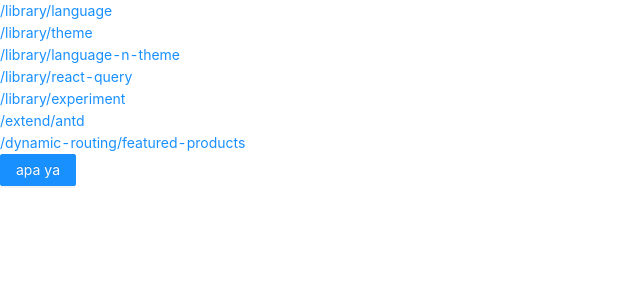
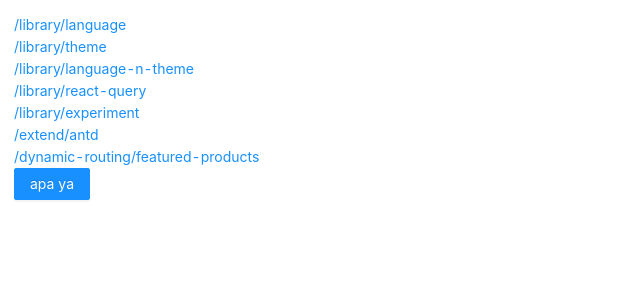
Before and after one commit to Harriet27/Layout-Language-Theme, a React (Create React App) app: page /extend/antd in a window 1280 px wide. Shown: the top 300 px of the page, without its empty margins (0-640 px from the left). Built offline with nearby package versions, Linux system fonts and the light colour scheme.

Commit message:
added layout component

```diff
--- /dev/null
+++ b/src/components/Layouts/MainLayout.js
@@ -0,0 +1,14 @@
+import React from 'react';
+import Header from "../header";
+import "../../App.css";
+
+const Experiment = ({ children }) => {
+    return (
+        <div className='App'>
+            <Header />
+            {children}
+        </div>
+    );
+};
+
+export default Experiment;
--- a/src/pages/antd.js
+++ b/src/pages/antd.js
@@ -1,13 +1,12 @@
 import React from 'react';
+import MainLayout from "../components/Layouts/MainLayout";
 import Button from '../atomics/atoms/Button';
-import Header from "../components/header";
 
 const TesAntd = () => {
   return (
-    <div>
-      <Header />
+    <MainLayout>
       <Button name='apa ya' type='primary' />
-    </div>
+    </MainLayout>
   );
 };
 
--- a/src/pages/bothLT.js
+++ b/src/pages/bothLT.js
@@ -36,6 +36,7 @@ const LanguangeTheme = () => {
     return (
         <div style={styles.app}>
             <Header />
+            <br />
             <LanguageSwitch
                 value={context.locale}
                 onChange={context.selectLanguage}
--- a/src/pages/experiment.js
+++ b/src/pages/experiment.js
@@ -1,5 +1,5 @@
 import React, { useEffect, useRef, useState } from 'react';
-import Header from "../components/header";
+import MainLayout from "../components/Layouts/MainLayout";
 import "../App.css";
 
 const Experiment = () => {
@@ -11,8 +11,7 @@ const Experiment = () => {
     }, [inputValue]);
 
     return (
-        <div className='App'>
-            <Header />
+        <MainLayout>
             <div style={{ marginTop: '1rem' }}>
                 <input
                     type="text"
@@ -22,7 +21,7 @@ const Experiment = () => {
                 <h2>Current Value: {inputValue}</h2>
                 <h2>Previous Value: {previousInputValue.current}</h2>
             </div>
-        </div>
+        </MainLayout>
     );
 };
 
--- a/src/pages/featuredProducts.js
+++ b/src/pages/featuredProducts.js
@@ -1,7 +1,7 @@
 import React, { useState, useEffect } from 'react';
 import { Link } from 'react-router-dom';
 import axios from 'axios';
-import Header from "../components/header";
+import MainLayout from "../components/Layouts/MainLayout";
 import "../App.css";
 
 const FeaturedProducts = () => {
@@ -22,8 +22,7 @@ const FeaturedProducts = () => {
     };
 
     return (
-        <div>
-            <Header />
+        <MainLayout>
             <h1>Featured Products</h1>
             <div className='item-container'>
                 {products.map((product) => (
@@ -37,7 +36,7 @@ const FeaturedProducts = () => {
                     </div>
                 ))}
             </div>
-        </div>
+        </MainLayout>
     );
 };
 
--- a/src/pages/language.js
+++ b/src/pages/language.js
@@ -4,14 +4,13 @@ import "../App.css";
 import LanguageSwitch from "../components/languageSwitch";
 import { Context } from "../helper/language/languageProvider";
 import { FormattedMessage } from "react-intl";
-import Header from "../components/header";
+import MainLayout from "../components/Layouts/MainLayout";
 
 const Lang = (props) => {
     const context = useContext(Context);
 
     return (
-        <div className="App">
-            <Header />
+        <MainLayout>
             <header className="App-header">
                 <img src={logo} className="App-logo" alt="logo" style={{ height: "200px" }} />
 
@@ -47,9 +46,8 @@ const Lang = (props) => {
                     values={{ blogName: "A.N.H" }}
                 />
                 {/* .CONTENT */}
-
             </header>
-        </div>
+        </MainLayout>
     );
 };
 
```
Lines whose indentation alone changed are shown as unchanged.
